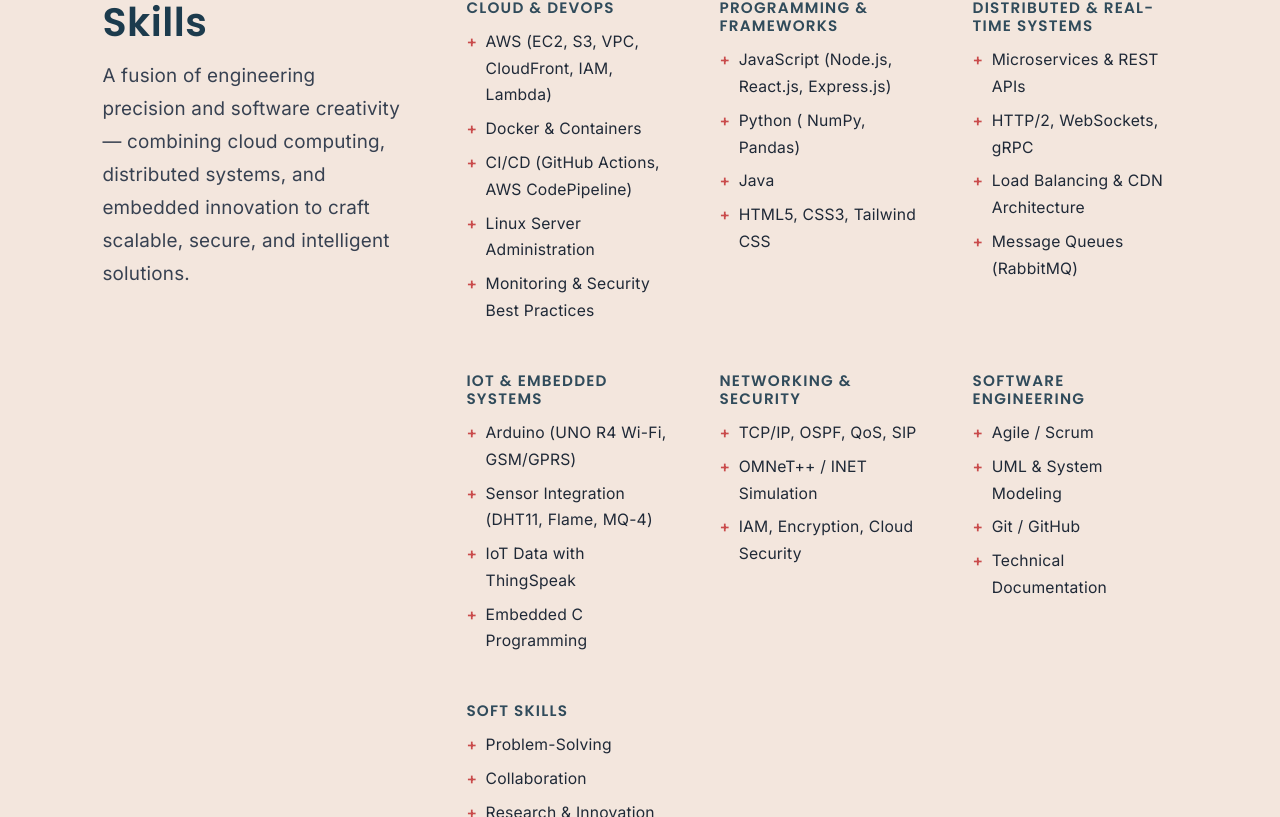
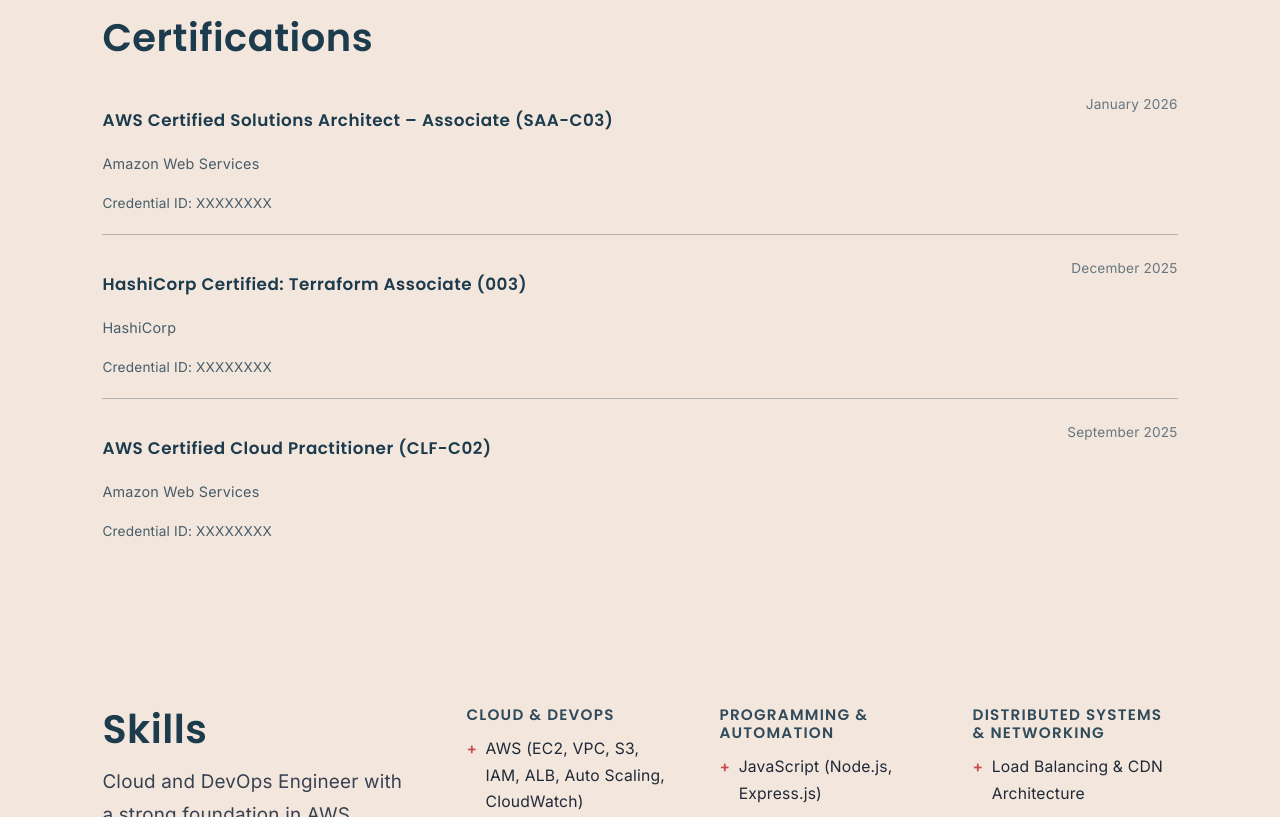
Before and after one commit to mia-rashel/resume-site, a React (Vite) app: page / in a window 1280 px wide. Shown: the part 1623-2440 px from the top of the page. Built offline with nearby package versions, Linux system fonts and the light colour scheme.

Commit message:
add certification section

```diff
--- a/src/App.jsx
+++ b/src/App.jsx
@@ -4,6 +4,7 @@
 import Skills from "./components/Skills";
 import Header from "./components/Header";
 import Footer from "./components/Footer";
+import Certifications from "./components/Certification";
 
 function App() {
   return (
@@ -11,6 +12,8 @@
       <Header/>
       <Hero/>
       <About/>
+
+      <Certifications/>
       <Skills/>
       <Footer/>
     </div>
--- /dev/null
+++ b/src/CSS/Certifications.css
@@ -0,0 +1,79 @@
+/* src/CSS/Certifications.css */
+
+.certifications-section {
+  padding: 4rem 8%;
+}
+
+.certifications-wrapper {
+  width: 100%;
+}
+
+/* Section title → uses Poppins automatically via fonts.css */
+.certifications-title {
+  font-size: 2.4rem;
+  font-weight: 600; /* matches h2 system */
+  margin-bottom: 2rem;
+}
+
+/* List */
+.certifications-list {
+  display: flex;
+  flex-direction: column;
+  gap: 1.4rem;
+}
+
+/* Item */
+.certification-item {
+  padding-bottom: 1.2rem;
+  border-bottom: 1px solid rgba(28, 59, 77, 0.3);
+}
+
+.certification-item:last-child {
+  border-bottom: none;
+}
+
+/* Header row */
+.certification-header {
+  display: flex;
+  justify-content: space-between;
+  align-items: flex-start;
+  gap: 1rem;
+}
+
+/* Certification name → h3 already uses Poppins */
+.certification-header h3 {
+  font-size: 1.05rem;
+  font-weight: 600;
+  max-width: 85%;
+}
+
+/* Year → body font (Inter) */
+.certification-header span {
+  font-size: 0.85rem;
+  color: rgba(28, 59, 77, 0.65);
+  white-space: nowrap;
+}
+
+/* Issuer & credential → Inter */
+.certification-issuer {
+  margin-top: 0.35rem;
+  font-size: 0.9rem;
+  color: rgba(28, 59, 77, 0.8);
+}
+
+.certification-id {
+  margin-top: 0.2rem;
+  font-size: 0.85rem;
+  color: rgba(28, 59, 77, 0.8)
+}
+
+/* Responsive */
+@media (max-width: 640px) {
+  .certification-header {
+    flex-direction: column;
+  }
+
+  .certification-header span {
+    margin-top: 0.3rem;
+  }
+}
--- a/src/components/About.jsx
+++ b/src/components/About.jsx
@@ -49,7 +49,7 @@
 
           {/* Buttons */}
           <div className="about-buttons">
-            <a href="/resume.pdf" download className="btn-secondary">Download Resume</a>
+            <a href="/resume.pdf" download="Muhammad_Rashel_Mia_Resume.pdf" className="btn-secondary">Download Resume</a>
             <ContactSheet triggerClassName="btn-secondary">Contact Me</ContactSheet>
           </div>
         </div>
--- /dev/null
+++ b/src/components/Certification.jsx
@@ -0,0 +1,53 @@
+import React from "react";
+import { Award } from "lucide-react";
+
+// src/components/Certifications.jsx
+import "../CSS/Certifications.css";
+
+const certifications = [
+  {
+    title: "AWS Certified Solutions Architect – Associate (SAA-C03)",
+    issuer: "Amazon Web Services",
+    year: "January 2026",
+    credential: "Credential ID: XXXXXXXX",
+  },
+  {
+    title: "HashiCorp Certified: Terraform Associate (003)",
+    issuer: "HashiCorp",
+    year: "December 2025",
+    credential: "Credential ID: XXXXXXXX",
+  },
+  {
+    title: "AWS Certified Cloud Practitioner (CLF-C02)",
+    issuer: "Amazon Web Services",
+    year: " September 2025",
+    credential: "Credential ID: XXXXXXXX",
+  },
+];
+
+export default function Certifications() {
+  return (
+    <section
+      id="certifications"
+      className="certifications-section bg-[#f3e6dd] section-container"
+    >
+      <div className="certifications-wrapper">
+        <h2 className="certifications-title">Certifications</h2>
+
+        <div className="certifications-list">
+          {certifications.map((cert, index) => (
+            <div className="certification-item" key={index}>
+              <div className="certification-header">
+                <h3>{cert.title}</h3>
+                <span>{cert.year}</span>
+              </div>
+
+              <p className="certification-issuer">{cert.issuer}</p>
+              <p className="certification-id">{cert.credential}</p>
+            </div>
+          ))}
+        </div>
+      </div>
+    </section>
+  );
+}
--- a/src/components/Skills.jsx
+++ b/src/components/Skills.jsx
@@ -10,11 +10,12 @@
           <div className="skills-intro">
             <h2 className="skills-title">Skills</h2>
             <p className="skills-text">
-              A fusion of engineering precision and software creativity — combining
-              <span className="highlight"> cloud computing</span>,
-              <span className="highlight"> distributed systems</span>, and
-              <span className="highlight"> embedded innovation</span> to craft scalable,
-              secure, and intelligent solutions.
+              Cloud and DevOps Engineer with a strong foundation
+              in AWS infrastructure, Infrastructure as Code,
+              and CI/CD automation. Focused on designing scalable,
+              secure, and cost-efficient cloud solutions through hands-on projects
+               and real-world architectures.
+
             </p>
           </div>
 
@@ -23,70 +24,39 @@
             <div className="skills-col">
               <h3 className="skills-head red">Cloud & DevOps</h3>
               <ul className="skills-list">
-                <li>AWS (EC2, S3, VPC, CloudFront, IAM, Lambda)</li>
-                <li>Docker & Containers</li>
+                <li>AWS (EC2, VPC, S3, IAM, ALB, Auto Scaling, CloudWatch)</li>
+                <li>Infrastructure as Code (Terraform)</li>
+                <li>Docker & Containerization</li>
                 <li>CI/CD (GitHub Actions, AWS CodePipeline)</li>
-                <li>Linux Server Administration</li>
-                <li>Monitoring & Security Best Practices</li>
+                <li>Monitoring & Alerting (CloudWatch, SNS)</li>
               </ul>
             </div>
 
             <div className="skills-col">
-              <h3 className="skills-head blue">Programming & Frameworks</h3>
+              <h3 className="skills-head blue">PROGRAMMING & AUTOMATION</h3>
               <ul className="skills-list">
-                <li>JavaScript (Node.js, React.js, Express.js)</li>
-                <li>Python ( NumPy, Pandas)</li>
-                <li>Java</li>
-                <li>HTML5, CSS3, Tailwind CSS</li>
+                <li>JavaScript (Node.js, Express.js)</li>
+                <li>Python (scripting & automation)</li>
+                <li>Bash (Linux automation)</li>
               </ul>
             </div>
 
             <div className="skills-col">
-              <h3 className="skills-head red">Distributed & Real-Time Systems</h3>
+              <h3 className="skills-head red">DISTRIBUTED SYSTEMS & NETWORKING</h3>
               <ul className="skills-list">
-                <li>Microservices & REST APIs</li>
-                <li>HTTP/2, WebSockets, gRPC</li>
+
                 <li>Load Balancing & CDN Architecture</li>
+                <li>RESTful APIs & Microservices</li>
                 <li>Message Queues (RabbitMQ)</li>
+                <li>HTTP/2, WebSockets (foundational)</li>
               </ul>
             </div>
-
             <div className="skills-col">
-              <h3 className="skills-head blue">IoT & Embedded Systems</h3>
+              <h3 className="skills-head red">NETWORKING & CLOUD SECURITY</h3>
               <ul className="skills-list">
-                <li>Arduino (UNO R4 Wi-Fi, GSM/GPRS)</li>
-                <li>Sensor Integration (DHT11, Flame, MQ-4)</li>
-                <li>IoT Data with ThingSpeak</li>
-                <li>Embedded C Programming</li>
-              </ul>
-            </div>
-
-            <div className="skills-col">
-              <h3 className="skills-head red">Networking & Security</h3>
-              <ul className="skills-list">
-                <li>TCP/IP, OSPF, QoS, SIP</li>
-                <li>OMNeT++ / INET Simulation</li>
-                <li>IAM, Encryption, Cloud Security</li>
-              </ul>
-            </div>
-
-            <div className="skills-col">
-              <h3 className="skills-head blue">Software Engineering</h3>
-              <ul className="skills-list">
-                <li>Agile / Scrum</li>
-                <li>UML & System Modeling</li>
-                <li>Git / GitHub</li>
-                <li>Technical Documentation</li>
-              </ul>
-            </div>
-
-            <div className="skills-col">
-              <h3 className="skills-head red">Soft Skills</h3>
-              <ul className="skills-list">
-                <li>Problem-Solving</li>
-                <li>Collaboration</li>
-                <li>Research & Innovation</li>
-                <li>Adaptability</li>
+                <li>TCP/IP, DNS, HTTP/HTTPS</li>
+                <li>VPC Design, Subnetting, CIDR</li>
+                <li>IAM, Encryption, Cloud Security Best Practices</li>
               </ul>
             </div>
           </div>
```
Also changed, not shown: 2 other files (tests, documents, lock files or other folders).
